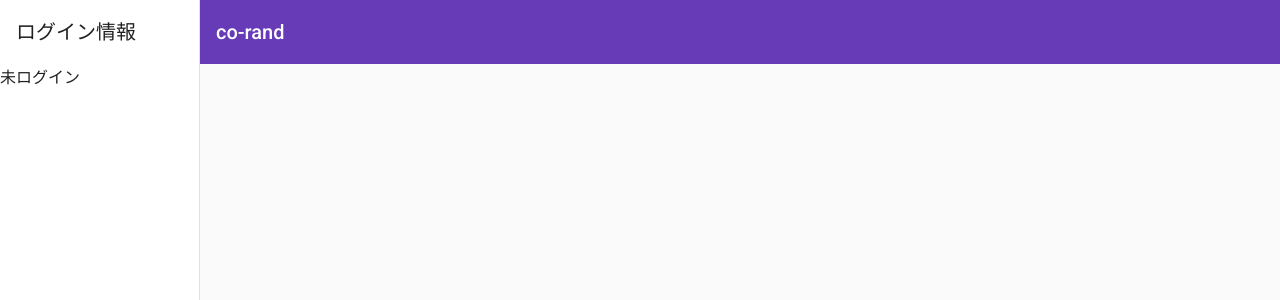
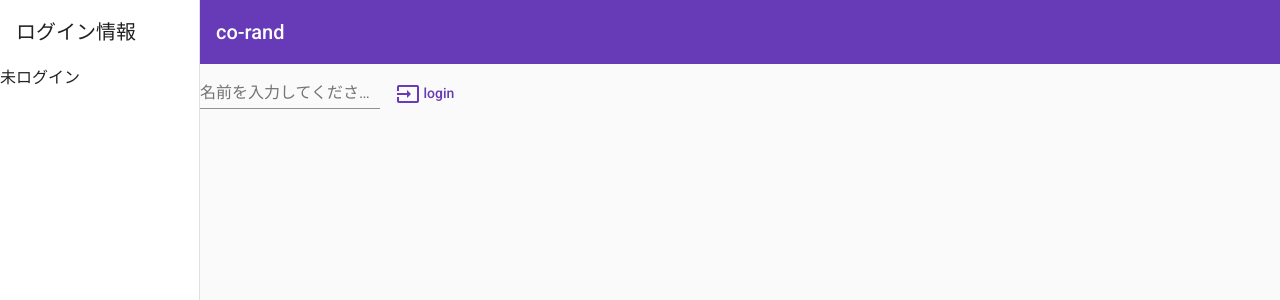
Before and after one commit to aliyome/co-rand, an Angular app: page / in a window 1280 px wide. Shown: the top 300 px of the page. Built offline with nearby package versions, Linux system fonts and the light colour scheme; no server answers; what @angular/fire would draw is missing.

Commit message:
login ui

```diff
--- /dev/null
+++ b/src/app/login/login.component.html
@@ -0,0 +1,19 @@
+<mat-form-field>
+  <input
+    matInput
+    type="text"
+    placeholder="名前を入力してください"
+    maxlength="30"
+    [formControl]="name"
+  />
+</mat-form-field>
+<button
+  type="button"
+  color="primary"
+  aria-label="Login button"
+  mat-button
+  (click)="login()"
+>
+  <mat-icon aria-label="login">input</mat-icon>
+  login
+</button>
--- /dev/null
+++ b/src/app/login/login.component.ts
@@ -0,0 +1,22 @@
+import { Component, OnInit } from '@angular/core';
+import { FormControl, Validators } from '@angular/forms';
+
+@Component({
+  selector: 'app-login',
+  templateUrl: './login.component.html',
+  styleUrls: ['./login.component.css'],
+})
+export class LoginComponent implements OnInit {
+  name: FormControl;
+
+  constructor() {
+    this.name = new FormControl('', [
+      Validators.required,
+      Validators.maxLength(30),
+    ]);
+  }
+
+  ngOnInit() {}
+
+  login() {}
+}
--- a/src/app/nav/nav.component.html
+++ b/src/app/nav/nav.component.html
@@ -28,6 +28,6 @@
       </button>
       <span>co-rand</span>
     </mat-toolbar>
-    <!-- Add Content Here -->
+    <app-login></app-login>
   </mat-sidenav-content>
 </mat-sidenav-container>
```
Also changed, not shown: src/app/app.module.ts (+9 -1 lines), src/app/login/login.component.css (added), 1 other file (tests, documents, lock files or other folders).
